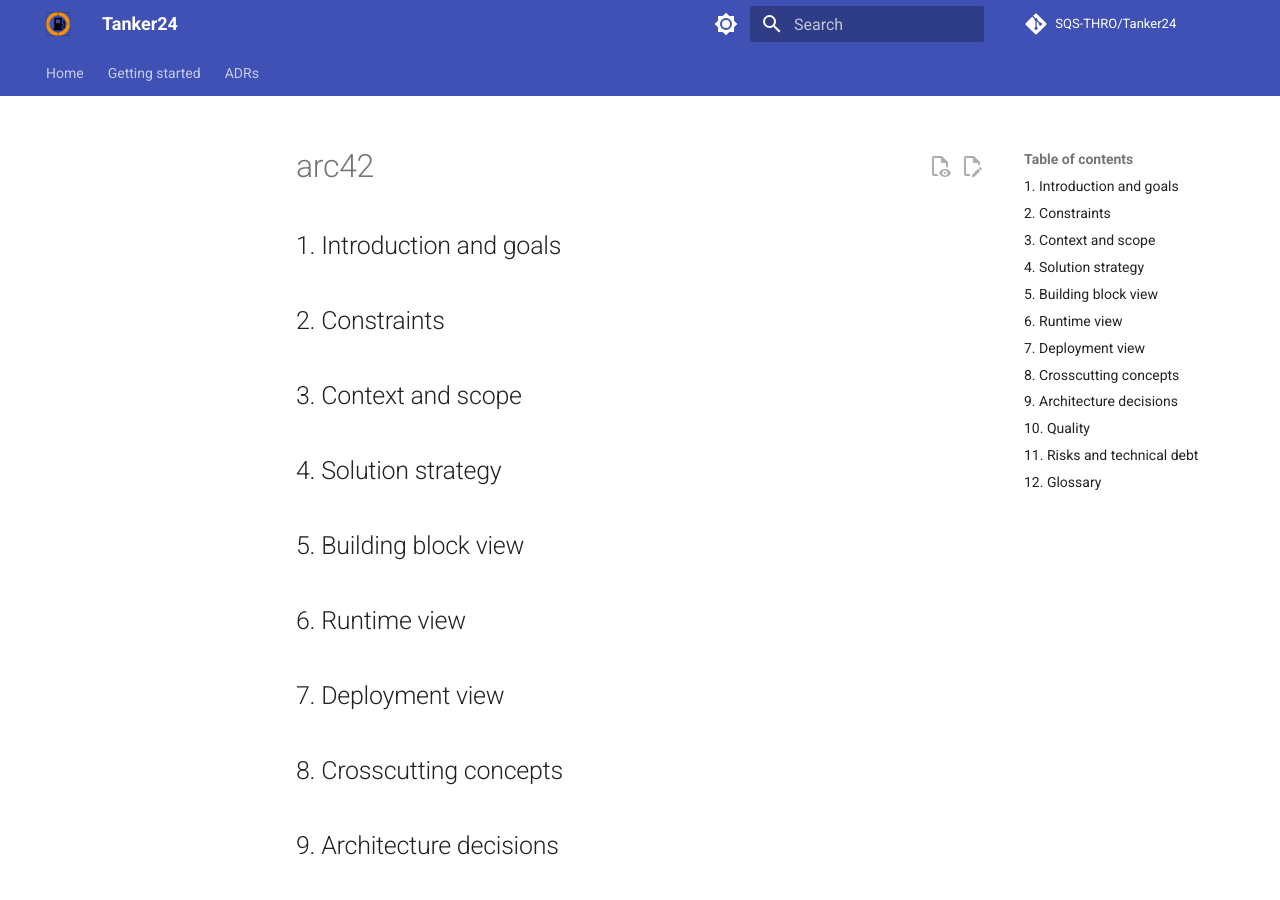
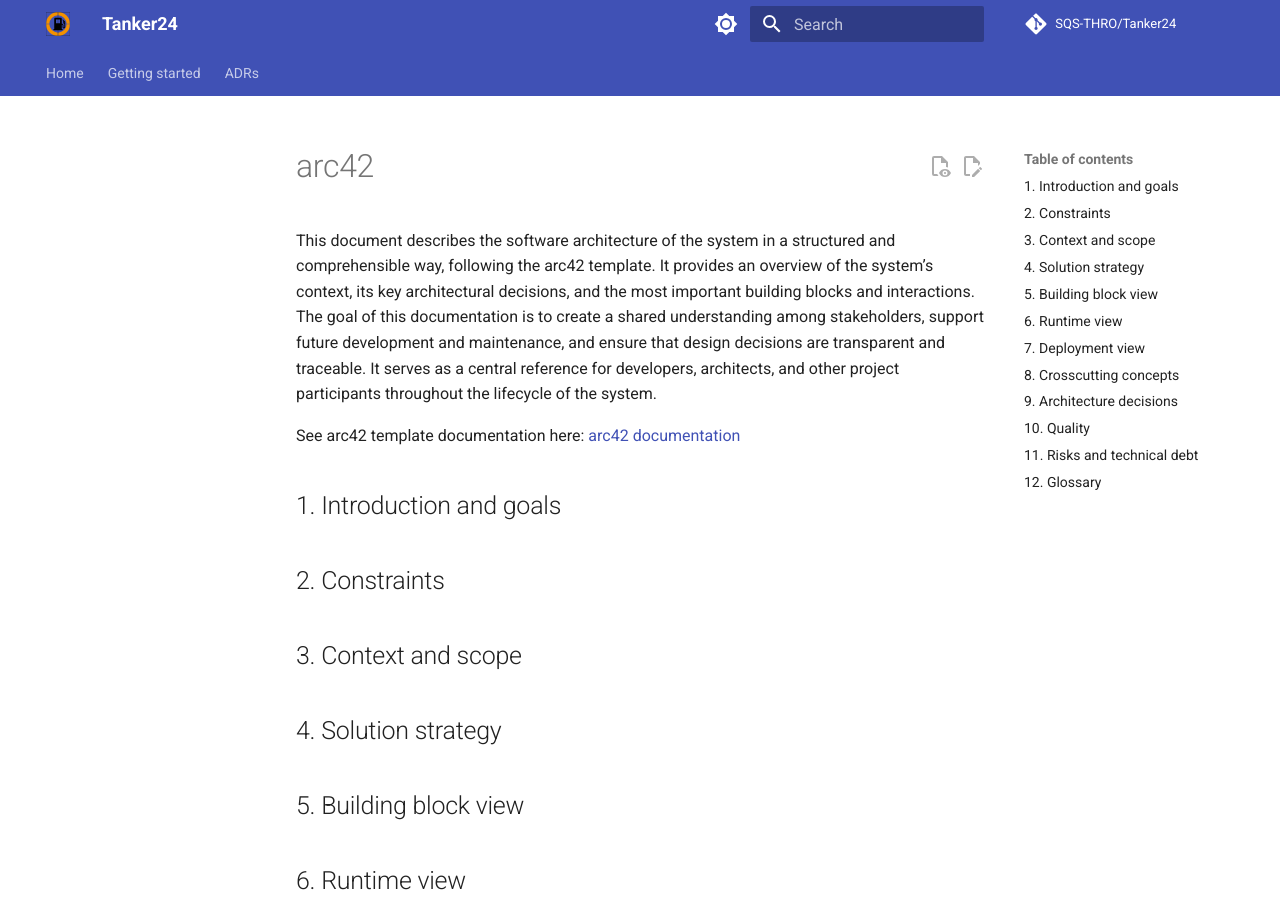
Before and after one commit to SQS-THRO/Tanker24, an MkDocs documentation site: the page built from docs/arc42.md, in a window 1280 px wide and 900 px high. Built offline with MkDocs 1.6.1 and Material for MkDocs 9.7.7, drawn with Linux system fonts in a browser that asks for light colours; comment, search, counter and statistics services are not loaded.

Commit message:
#13 added header paragraph

```diff
--- a/docs/arc42.md
+++ b/docs/arc42.md
@@ -1,4 +1,8 @@
 # arc42
+
+This document describes the software architecture of the system in a structured and comprehensible way, following the arc42 template. It provides an overview of the system’s context, its key architectural decisions, and the most important building blocks and interactions. The goal of this documentation is to create a shared understanding among stakeholders, support future development and maintenance, and ensure that design decisions are transparent and traceable. It serves as a central reference for developers, architects, and other project participants throughout the lifecycle of the system.
+
+See arc42 template documentation here: [arc42 documentation](https://docs.arc42.org/home/)
 
 ## 1. Introduction and goals
 
```
